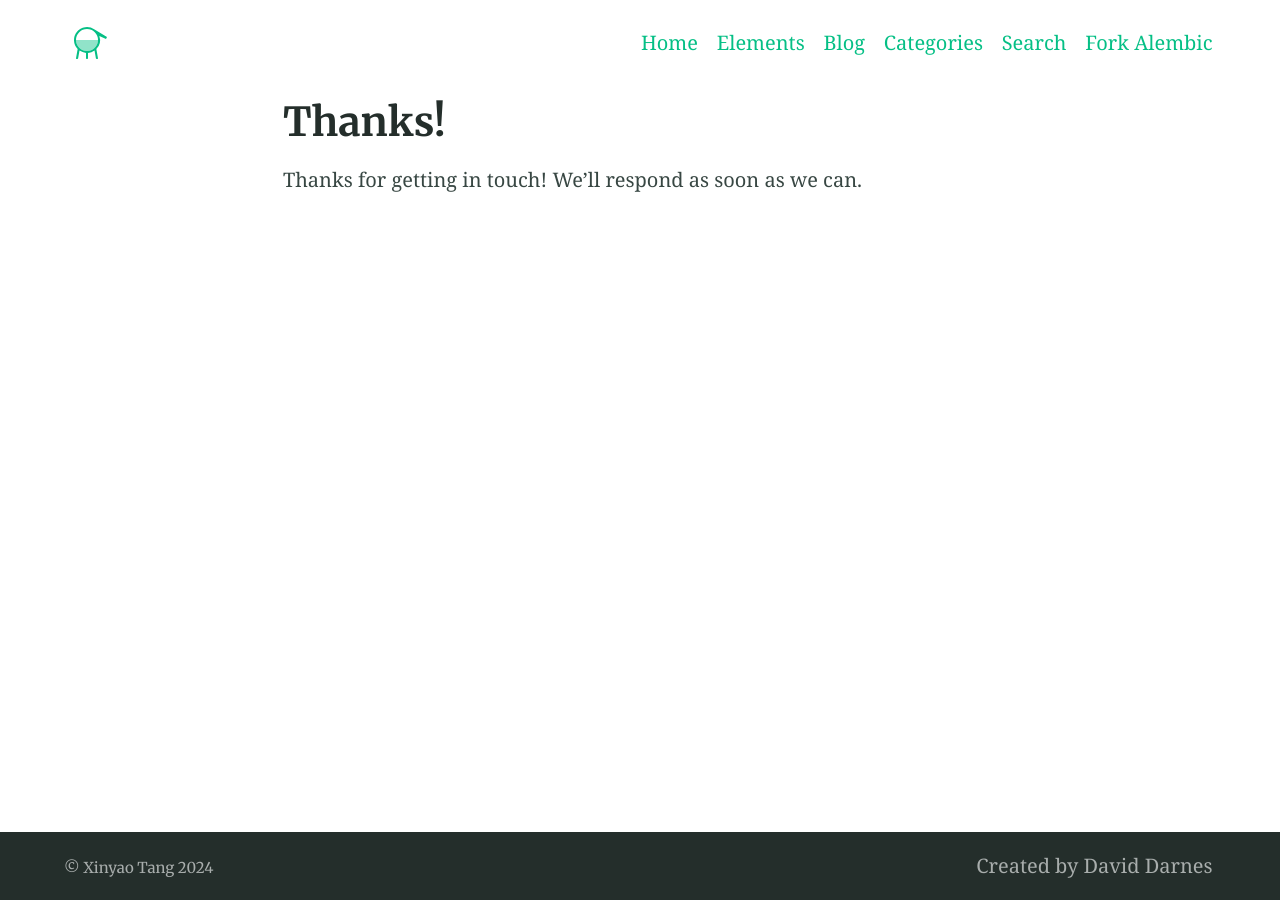
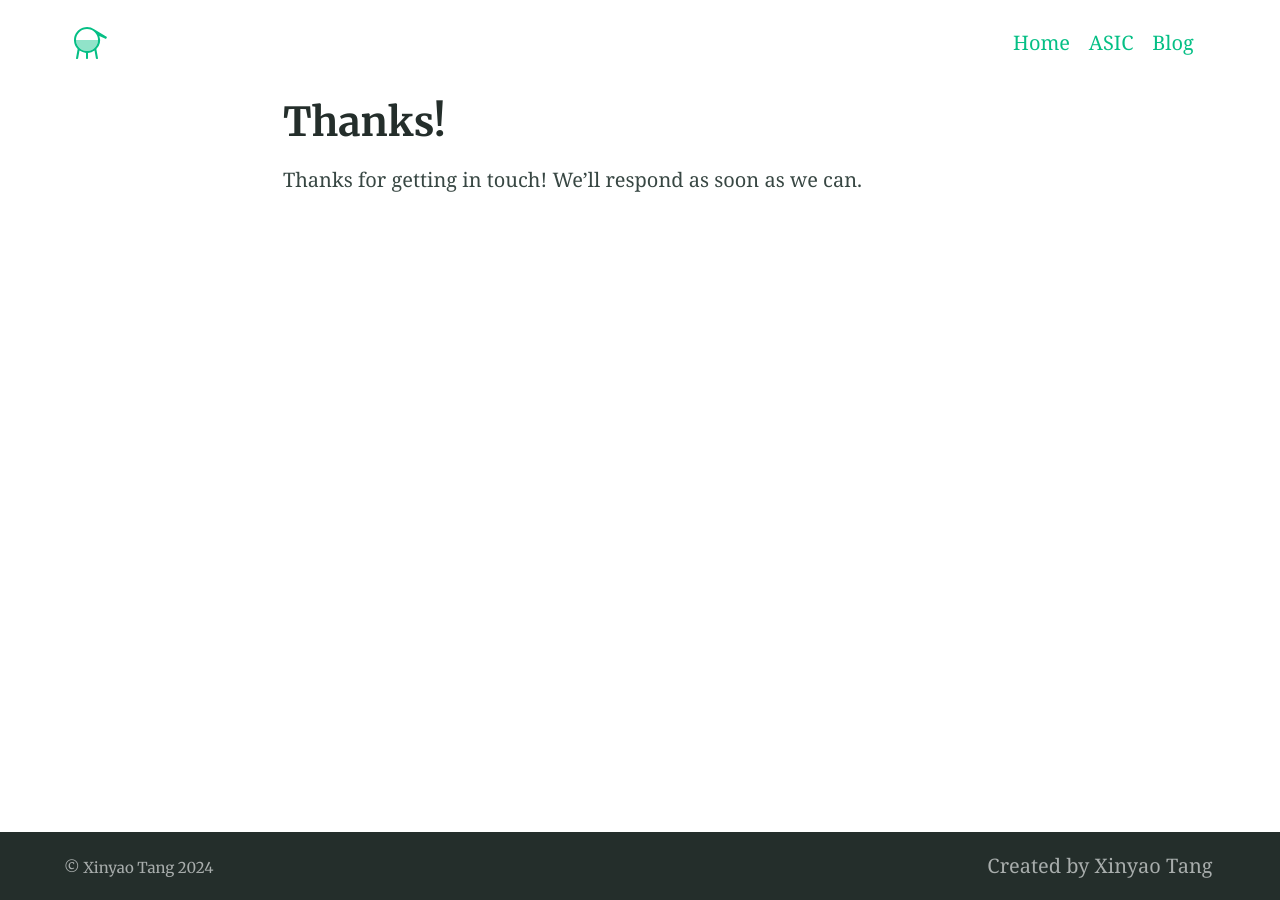
Before and after one commit to bigfish1106/bigfish1106.github.io, a Jekyll site: the page built from thanks.md, in a window 1280 px wide. Built offline with Jekyll 4.4.1, drawn with Linux system fonts in a browser that asks for light colours.

Commit message:
Update _config.yml

```diff
--- a/_config.yml
+++ b/_config.yml
@@ -123,20 +123,18 @@ favicons: # Favicons are also used in the manifest file. Syntax is 'size: path'
 navigation_header:
 - title: Home
   url: /
-- title: Elements
+- title: ASIC
   url: /elements/
 - title: Blog
   url: /blog/
-- title: Categories
+- title:
   url: /categories/
-- title: Search
-  url: /search/
-- title: Fork Alembic
-  url: https://github.com/daviddarnes/alembic
+
+
 
 navigation_footer:
-- title: Created by David Darnes
-  url: https://darn.es
+- title: Created by Xinyao Tang
+  url: https://bigfish1106.github.io
 
 social_links: # Appears in sidebar. Set the urls then uncomment and comment out as desired
   GoogleScholar: https://scholar.google.com/citations?user=6F398GsAAAAJ&hl=en
```
